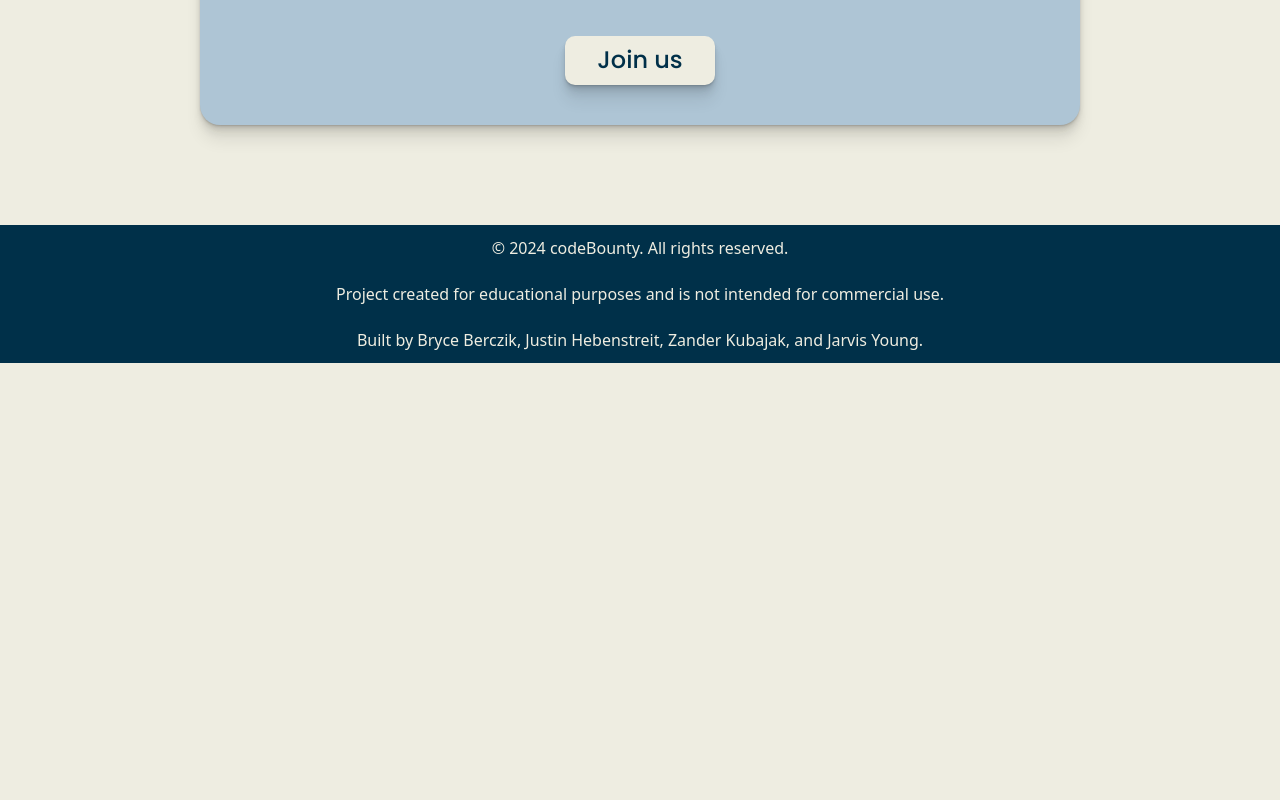
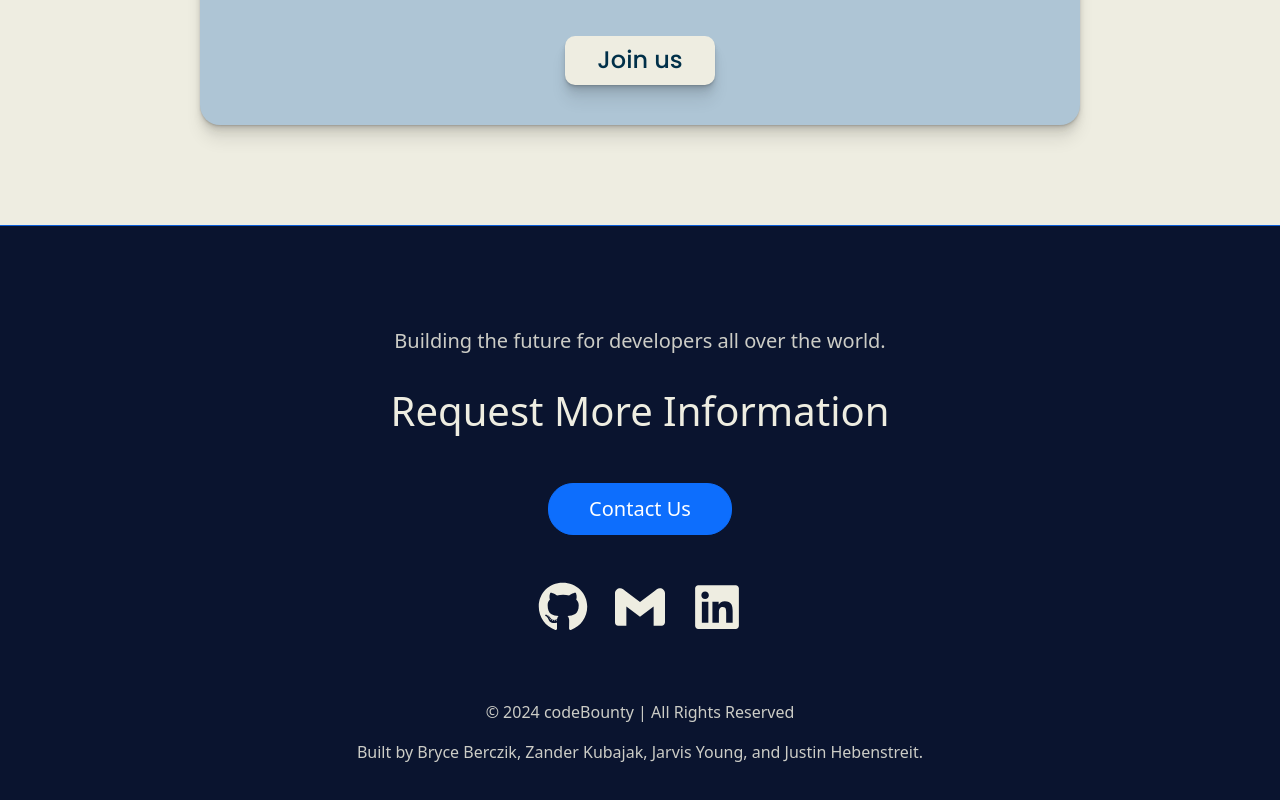
Before and after one commit to bryceberczik/codeBounty, a React (Vite) app in the folder client/: page / in a window 1280 px wide. Shown: the part 2219-3019 px from the top of the page. Before the commit the page ends 2582 px from the top, so only its background shows below. Built offline with nearby package versions, Linux system fonts and the light colour scheme; a web font is replaced by a local one.

Commit message:
Revamped Footer Structure & Styling

```diff
--- a/client/src/components/Footer.tsx
+++ b/client/src/components/Footer.tsx
@@ -1,17 +1,43 @@
+import { Button } from "react-bootstrap";
+import { FaGithub } from "react-icons/fa6";
+import { SiGmail } from "react-icons/si";
+import { FaLinkedin } from "react-icons/fa6";
 import "../css/footer.css";
 
 const Footer = () => {
   return (
     <div className="footer-container">
       <footer>
-        <p>&copy; 2024 codeBounty. All rights reserved.</p>
+        <p id="footer-motto">
+          Building the future for developers all over the world.
+        </p>
+
+        <h1 id="footer-heading">Request More Information</h1>
+
+        <Button size="lg" id="contact-us-btn">Contact Us</Button>
+
+        <div id="icon-container">
+          <div className="social-icon">
+            <a>
+              <FaGithub />
+            </a>
+          </div>
+          <div className="social-icon">
+            <a>
+              <SiGmail />
+            </a>
+          </div>
+          <div className="social-icon">
+            <a>
+              <FaLinkedin />
+            </a>
+          </div>
+        </div>
+
+        <p>&copy; 2024 codeBounty | All Rights Reserved</p>
+
         <p>
-          Project created for educational purposes and is not intended for
-          commercial use.
-        </p>
-        <p>
-          Built by Bryce Berczik, Justin Hebenstreit, Zander Kubajak, and Jarvis
-          Young.
+          Built by Bryce Berczik, Zander Kubajak, Jarvis Young, and Justin Hebenstreit.
         </p>
       </footer>
     </div>
--- a/client/src/css/footer.css
+++ b/client/src/css/footer.css
@@ -1,11 +1,36 @@
 footer {
   text-align: center;
-  background-color: #003049;
+  padding: 100px 0 20px 0px;
+  border-top: 1px solid #0B5ED7;
+  background-color: #0a142f;
   color: #eeede1;
-  margin: 0;
 }
 
 footer p {
-  margin: 0;
-  padding: 11px 0;
+  opacity: 0.85;
 }
+
+#footer-motto {
+  font-size: 20px;
+  padding-bottom: 15px;
+}
+
+#footer-heading {
+  padding-bottom: 40px;
+}
+
+#contact-us-btn {
+  border-radius: 25px;
+  padding: 10px 40px 10px 40px;
+}
+
+#icon-container {
+  display: flex;
+  justify-content: center;
+  padding: 30px 0px 60px 0px;
+}
+
+.social-icon {
+  width: 6%;
+  font-size: 50px;
+}
```
